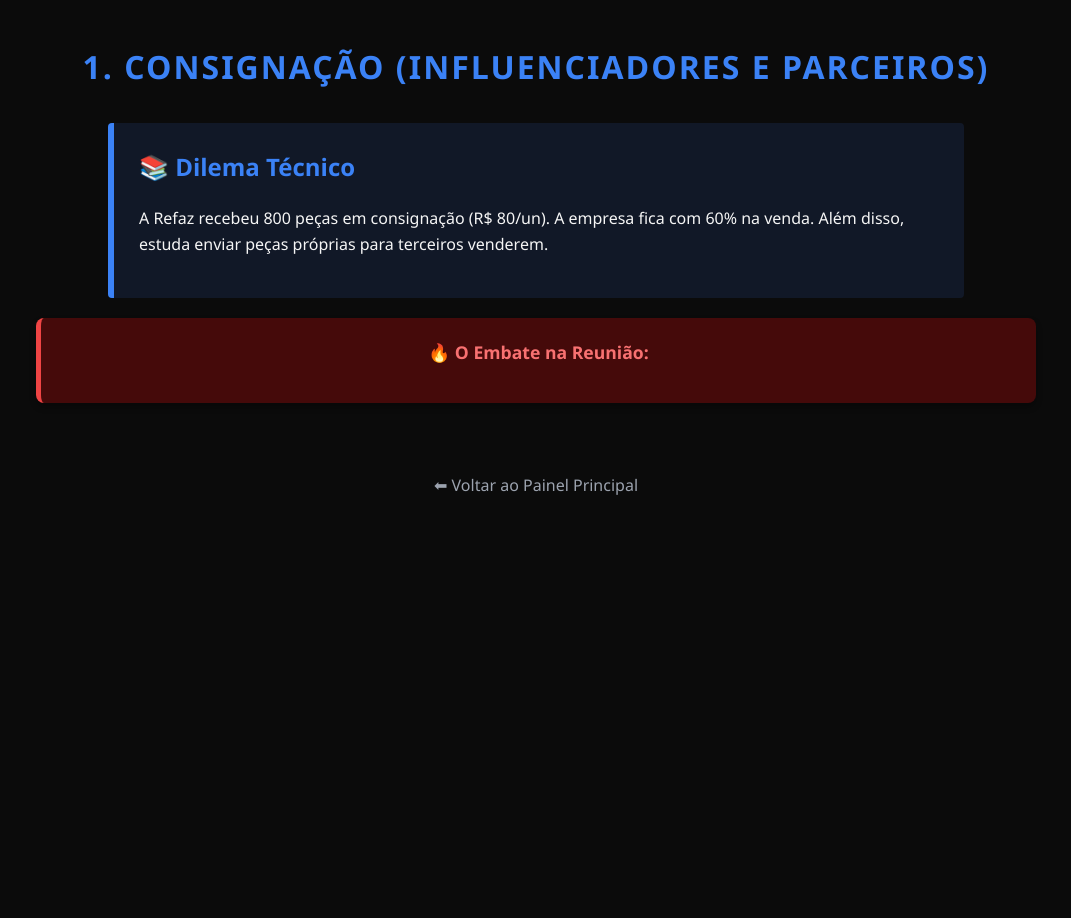
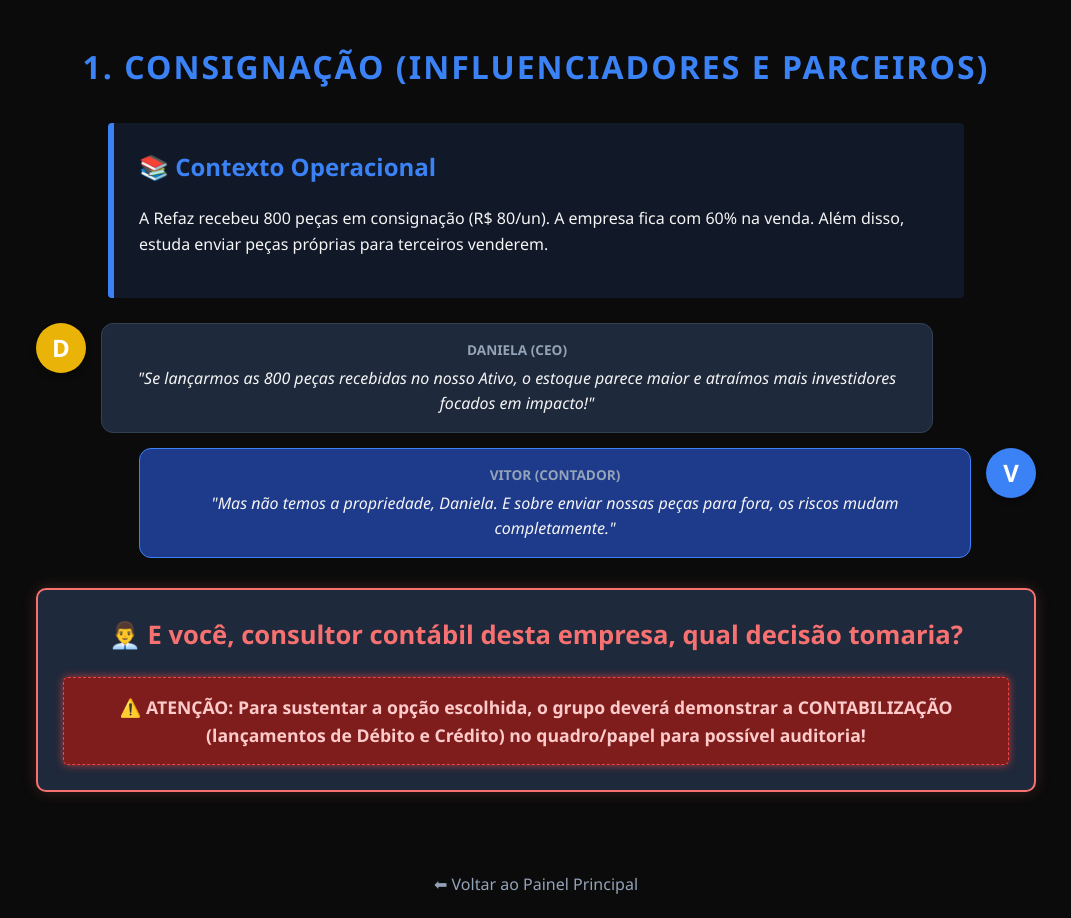
Before and after one commit to brunob329-droid/jogo-refaz, a Flask app: page /dilema/consignacao in a window 1280 px wide. Shown: the whole page, without its empty margins (104-1175 px from the left). Before the commit the page ends 495 px from the top, so only its background shows below. Run offline with Flask 3, Linux system fonts and the light colour scheme.

Commit message:
Update dilema.html

```diff
--- a/templates/dilema.html
+++ b/templates/dilema.html
@@ -1,21 +1,96 @@
 <!DOCTYPE html>
-<html>
+<html lang="pt-br">
 <head>
+    <meta charset="UTF-8">
     <title>{{ dilema.titulo }} - Refaz</title>
     <link rel="stylesheet" href="{{ url_for('static', filename='style.css') }}">
+    <style>
+        /* Estilos para o embate com avatares (estilo chat) */
+        .chat-container { display: flex; flex-direction: column; gap: 15px; margin: 25px 0; }
+        .mensagem { display: flex; gap: 15px; align-items: flex-start; }
+        .mensagem.vitor { flex-direction: row-reverse; }
+
+        .avatar {
+            width: 50px; height: 50px; border-radius: 50%; background: #3b82f6;
+            color: white; display: flex; align-items: center; justify-content: center;
+            font-weight: bold; font-size: 1.5em; flex-shrink: 0; box-shadow: 0 4px 6px rgba(0,0,0,0.3);
+        }
+        .avatar.gestor { background: #eab308; } /* Cor para Daniela/Renata/Financeiro */
+
+        .balao {
+            background: #1e293b; padding: 15px; border-radius: 12px;
+            border: 1px solid #334155; position: relative; max-width: 80%; font-style: italic;
+        }
+        .mensagem.vitor .balao { background: #1e3a8a; border-color: #3b82f6; }
+        .nome-avatar { font-size: 0.85em; color: #94a3b8; margin-bottom: 5px; font-weight: bold; display: block; font-style: normal; text-transform: uppercase;}
+
+        /* Estilo para a pergunta central e aviso de contabilização */
+        .pergunta-consultor {
+            text-align: center; margin: 30px 0; padding: 25px;
+            background: #1e293b; border: 2px solid #f87171; border-radius: 10px; box-shadow: 0 0 15px rgba(248, 113, 113, 0.2);
+        }
+        .pergunta-consultor h2 { color: #f87171; margin-top: 0; font-size: 1.6em; }
+
+        .alerta-contabilizacao {
+            background: #7f1d1d; color: #fecaca; padding: 15px; border-radius: 5px;
+            margin-top: 15px; font-weight: bold; font-size: 1.1em; border: 1px dashed #ef4444;
+            animation: piscar 2s infinite;
+        }
+
+        /* Estilo das opções de resposta ocultando o nome do perfil */
+        .bloco-opcao {
+            background: #0f172a; border: 1px solid #334155; padding: 20px;
+            border-radius: 8px; margin-bottom: 15px; transition: transform 0.2s;
+        }
+        .bloco-opcao:hover { transform: scale(1.02); border-color: #3b82f6; }
+        .bloco-opcao p { margin-top: 0; margin-bottom: 20px; font-size: 1.1em; line-height: 1.5; color: #f8fafc; }
+        .btn-selecionar {
+            background: #3b82f6; color: white; padding: 12px 20px; text-decoration: none;
+            border-radius: 5px; display: block; font-weight: bold; text-align: center; width: 100%; box-sizing: border-box;
+        }
+        .btn-selecionar:hover { background: #2563eb; }
+
+        @keyframes piscar {
+            0% { box-shadow: 0 0 0px rgba(239, 68, 68, 0); }
+            50% { box-shadow: 0 0 10px rgba(239, 68, 68, 0.8); }
+            100% { box-shadow: 0 0 0px rgba(239, 68, 68, 0); }
+        }
+    </style>
 </head>
 <body>
 <div class="container">
     <h1>{{ dilema.titulo }}</h1>
 
     <div class="card-contexto">
-        <h2>📚 Dilema Técnico</h2>
+        <h2>📚 Contexto Operacional</h2>
         <p>{{ dilema.contexto }}</p>
     </div>
 
-    <div class="alerta-conflito" style="background: #450a0a; border-left: 5px solid #ef4444; padding: 20px; margin: 20px 0; color: #fecaca; font-style: italic; border-radius: 8px; box-shadow: 0 4px 6px rgba(0,0,0,0.3);">
-        <strong style="color: #f87171; font-size: 1.1em; font-style: normal;">🔥 O Embate na Reunião:</strong> <br>
-        <p style="margin-top: 10px;">{{ dilema.conflito }}</p>
+    <div class="chat-container">
+        <div class="mensagem">
+            <div class="avatar gestor">{{ dilema.avatar_1.nome[0] }}</div>
+            <div class="balao">
+                <span class="nome-avatar">{{ dilema.avatar_1.nome }}</span>
+                "{{ dilema.avatar_1.fala }}"
+            </div>
+        </div>
+        <div class="mensagem vitor">
+            <div class="avatar">V</div>
+            <div class="balao">
+                <span class="nome-avatar">{{ dilema.avatar_2.nome }}</span>
+                "{{ dilema.avatar_2.fala }}"
+            </div>
+        </div>
+    </div>
+
+    <div class="pergunta-consultor">
+        <h2>👨‍💼 E você, consultor contábil desta empresa, qual decisão tomaria?</h2>
+
+        {% if dilema.tem_contabilizacao %}
+            <div class="alerta-contabilizacao">
+                ⚠️ ATENÇÃO: Para sustentar a opção escolhida, o grupo deverá demonstrar a CONTABILIZAÇÃO (lançamentos de Débito e Crédito) no quadro/papel para possível auditoria!
+            </div>
+        {% endif %}
     </div>
 
     <div class="painel-decisao">
@@ -24,26 +99,18 @@
             <h3>{{ team.nome }}</h3>
 
             {% if key in votos_atuais %}
-                <div class="status-voto ok">
-                    <span>✅ Decisão Registrada!</span>
-                    <p><small>Aguardando o outro grupo ou o fechamento do professor.</small></p>
+                <div class="status-voto ok" style="background: #064e3b; padding: 15px; border-radius: 8px; text-align: center; border: 1px solid #10b981;">
+                    <span style="font-size: 1.2em; font-weight: bold; color: #34d399;">✅ Decisão Registrada!</span>
+                    <p style="color: #a7f3d0; margin-top: 5px;"><small>Aguardando os outros grupos...</small></p>
                 </div>
             {% else %}
                 <div class="opcoes">
+                    {% for perfil, detalhes in dilema.opcoes.items() %}
                     <div class="bloco-opcao">
-                        <a href="/registrar/{{ id_dilema }}/conservadora/{{ key }}" class="btn btn-cons">CONSERVADORA</a>
-                        <p class="legenda-tecnica">{{ dilema.desc_conservadora }}</p>
+                        <p>{{ detalhes.texto }}</p>
+                        <a href="/registrar/{{ id_dilema }}/{{ perfil }}/{{ key }}" class="btn-selecionar">Tomar esta decisão técnica</a>
                     </div>
-
-                    <div class="bloco-opcao">
-                        <a href="/registrar/{{ id_dilema }}/moderada/{{ key }}" class="btn btn-mod">MODERADA</a>
-                        <p class="legenda-tecnica">{{ dilema.desc_moderada }}</p>
-                    </div>
-
-                    <div class="bloco-opcao">
-                        <a href="/registrar/{{ id_dilema }}/agressiva/{{ key }}" class="btn btn-agr">AGRESSIVA</a>
-                        <p class="legenda-tecnica">{{ dilema.desc_agressiva }}</p>
-                    </div>
+                    {% endfor %}
                 </div>
             {% endif %}
         </div>
@@ -51,7 +118,7 @@
     </div>
 
     <div style="text-align: center; margin-top: 30px;">
-        <a href="/dashboard" class="link-voltar">⬅ Voltar ao Painel Principal</a>
+        <a href="/dashboard" class="link-voltar" style="color: #94a3b8; text-decoration: none;">⬅ Voltar ao Painel Principal</a>
     </div>
 </div>
 </body>
```
